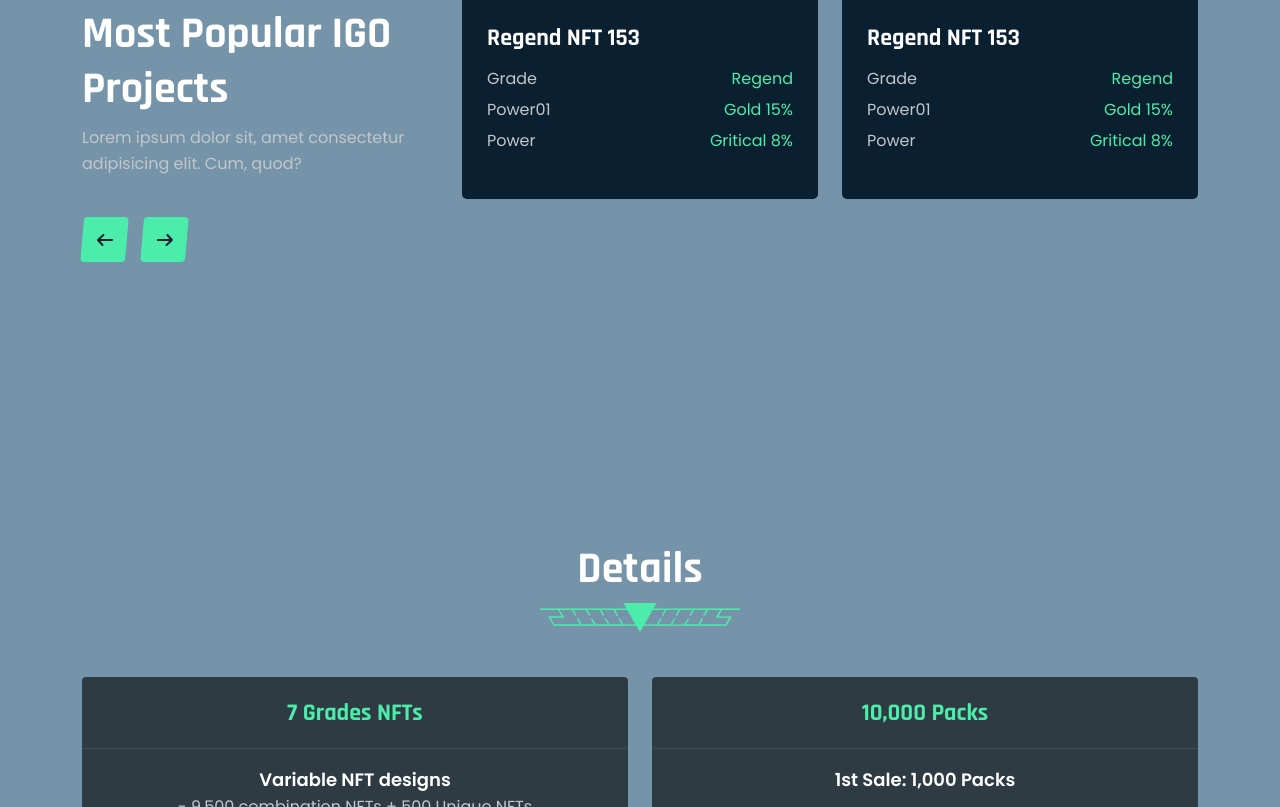
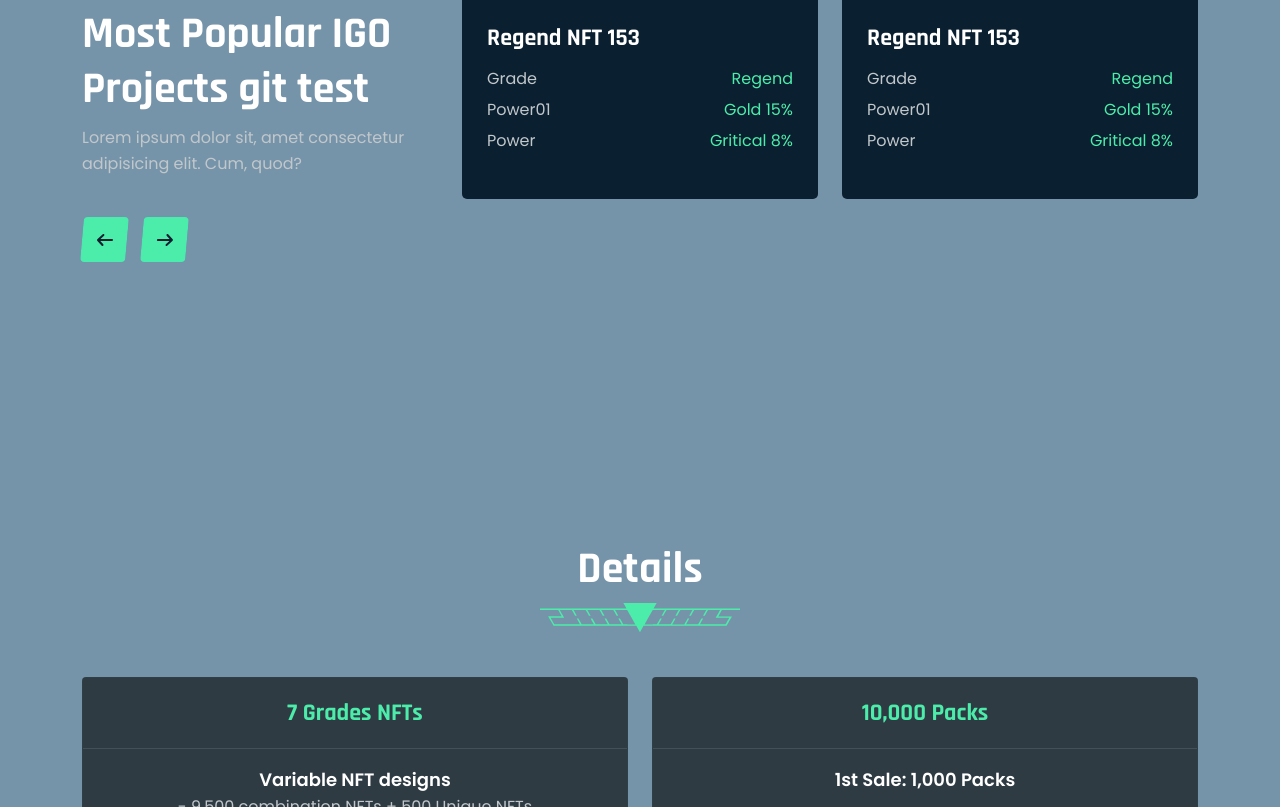
Before and after one commit to honeybee25mr/eosgold, a plain HTML site: page index.html in a window 1280 px wide. Shown: the part 1554-2361 px from the top of the page. Drawn offline with Linux system fonts and the light colour scheme.

Commit message:
git test

```diff
--- a/index.html
+++ b/index.html
@@ -162,7 +162,7 @@
                             <div class="section-header__content">
                                 <div class="section-header__titlebar">
                                     <p class="section-header__subtitle">NFTs</p>
-                                    <h2 class="section__header__title">Most Popular IGO Projects</h2>
+                                    <h2 class="section__header__title">Most Popular IGO Projects git test</h2>
                                     <p>Lorem ipsum dolor sit, amet consectetur <br> adipisicing elit. Cum, quod?</p>
 
                                     <div class="project__slider2-nav">
```
